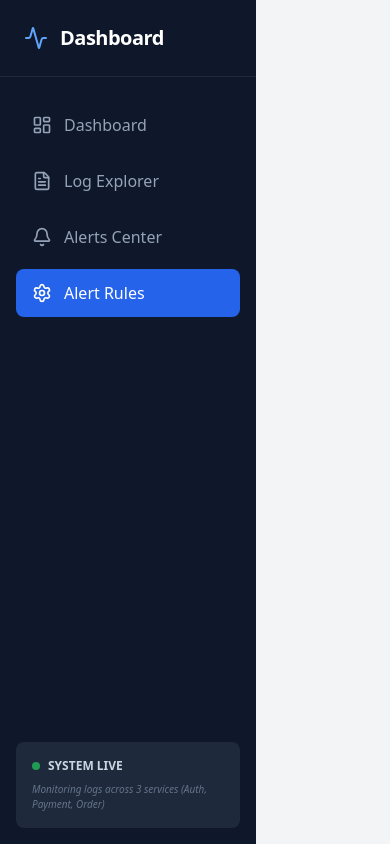
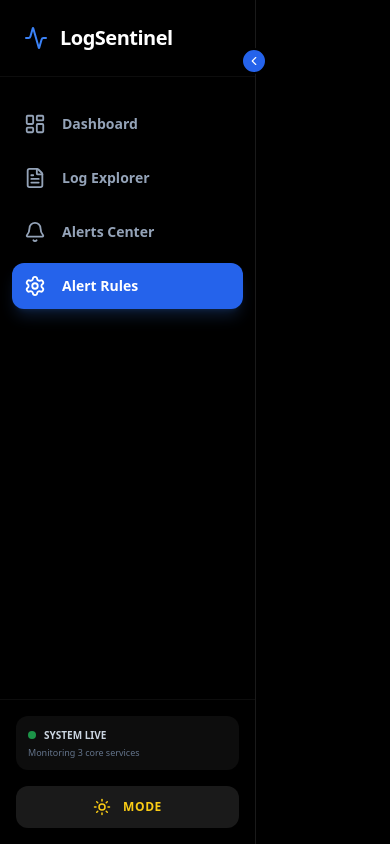
Before and after one commit to hiralkjain/Group10_NT, a React (Vite) app in the folder frontend/: page /rules in a window 390 px wide. Built offline with nearby package versions, Linux system fonts and the light colour scheme.

Commit message:
make dashboard page responsive and support dark mode

```diff
--- a/frontend/package.json
+++ b/frontend/package.json
@@ -10,10 +10,7 @@
   },
   "dependencies": {
     "axios": "^1.13.5",
-<<<<<<< HEAD
     "framer-motion": "^12.34.3",
-=======
->>>>>>> a83c2ae47578322a3bf8a94042c681abe497d5c2
     "lucide-react": "^0.575.0",
     "react": "^18.2.0",
     "react-dom": "^18.2.0",
--- a/frontend/src/App.tsx
+++ b/frontend/src/App.tsx
@@ -3,7 +3,7 @@ import Layout from "./components/Layout";
 import Dashboard from "./pages/Dashboard";
 import LogFiltersPage from "./pages/LogFiltersPage";
 // You will need to create these components based on the Problem Statement
-// import AlertsCenter from "./pages/AlertsCenter";
+import AlertsCenter from "./pages/AlertDashboard";
 import { LogProvider } from "./context/LogContext";
 
 function App() {
@@ -14,7 +14,7 @@ function App() {
           <Route path="/" element={<Dashboard />} />
           <Route path="/filters" element={<LogFiltersPage />} />
           {/* Requirement #4: Displaying alerts and why they fired */}
-          {/* <Route path="/alerts" element={<AlertsCenter />} /> */}
+          <Route path="/alerts" element={<AlertsCenter />} />
         </Routes>
       </Layout>
     </LogProvider>
--- a/frontend/src/components/Layout.tsx
+++ b/frontend/src/components/Layout.tsx
@@ -7,7 +7,7 @@ interface LayoutProps {
 
 export default function Layout({ children }: LayoutProps) {
   return (
-    <div className="flex h-screen bg-gray-100 overflow-hidden">
+    <div className="flex h-screen bg-gray-100 dark:bg-black overflow-hidden">
           <Sidebar />
 
       <main className="flex-1 overflow-y-auto relative focus:outline-none">
--- a/frontend/src/components/Sidebar.tsx
+++ b/frontend/src/components/Sidebar.tsx
@@ -1,6 +1,16 @@
-import React from "react";
+import React, { useState } from "react";
 import { Link, useLocation } from "react-router-dom";
-import { LayoutDashboard, FileText, Bell, Settings, Activity } from "lucide-react";
+import {
+  LayoutDashboard,
+  FileText,
+  Bell,
+  Settings,
+  Activity,
+  ChevronLeft,
+  ChevronRight,
+  Sun,
+  Moon
+} from "lucide-react";
 
 const menuItems = [
   { name: "Dashboard", path: "/", icon: LayoutDashboard },
@@ -11,42 +21,115 @@ const menuItems = [
 
 export default function Sidebar() {
   const location = useLocation();
+  const [isCollapsed, setIsCollapsed] = useState(false);
+  const [theme, setTheme] = useState("dark"); // Defaulting to dark
+
+  const toggleCollapse = () => setIsCollapsed(!isCollapsed);
+  const toggleTheme = () => {
+    const newTheme = theme === "dark" ? "light" : "dark";
+    setTheme(newTheme);
+    // Logic to update the HTML tag for global Tailwind dark mode
+    if (newTheme === "dark") {
+      document.documentElement.classList.add("dark");
+    } else {
+      document.documentElement.classList.remove("dark");
+    }
+  };
 
   return (
-    <div className="w-64 bg-slate-900 text-white flex flex-col">
-      <div className="p-6 flex items-center gap-3 border-b border-slate-800">
-        <Activity className="text-blue-400" />
-        <span className="text-xl font-bold tracking-tight">Dashboard</span>
+    <div
+      className={`relative flex flex-col transition-all duration-300 ease-in-out border-r ${
+        isCollapsed ? "w-20" : "w-64"
+      } h-screen shadow-xl ${
+        theme === "dark"
+          ? "bg-black text-white border-white/10"
+          : "bg-white text-slate-900 border-slate-200"
+      }`}
+    >
+      {/* Collapse Toggle Button */}
+      <button
+        onClick={toggleCollapse}
+        className={`absolute -right-3 top-12 rounded-full p-1 border-2 hover:scale-110 transition-transform z-50 ${
+          theme === "dark"
+            ? "bg-blue-600 border-black text-white"
+            : "bg-blue-600 border-white text-white"
+        }`}
+      >
+        {isCollapsed ? <ChevronRight size={14} /> : <ChevronLeft size={14} />}
+      </button>
+
+      {/* Header / Logo */}
+      <div className={`p-6 flex items-center gap-3 border-b overflow-hidden whitespace-nowrap ${
+        theme === "dark" ? "border-white/5" : "border-slate-100"
+      }`}>
+        <Activity className="text-blue-500 shrink-0" />
+        {!isCollapsed && (
+          <span className="text-xl font-black tracking-tight animate-in fade-in duration-500">
+            LogSentinel
+          </span>
+        )}
       </div>
 
-      <nav className="mt-6 flex-1 px-4 space-y-2">
+      {/* Navigation */}
+      <nav className="mt-6 flex-1 px-3 space-y-2">
         {menuItems.map((item) => {
           const isActive = location.pathname === item.path;
           return (
             <Link
               key={item.path}
               to={item.path}
-              className={`flex items-center gap-3 px-4 py-3 rounded-lg transition-colors ${
+              title={isCollapsed ? item.name : ""}
+              className={`flex items-center gap-4 px-3 py-3 rounded-xl transition-all ${
                 isActive
-                  ? "bg-blue-600 text-white"
-                  : "text-slate-400 hover:bg-slate-800 hover:text-white"
+                  ? "bg-blue-600 text-white shadow-lg shadow-blue-500/20"
+                  : theme === "dark"
+                    ? "text-slate-400 hover:bg-white/5 hover:text-white"
+                    : "text-slate-500 hover:bg-slate-100 hover:text-slate-900"
               }`}
             >
-              <item.icon size={20} />
-              <span className="font-medium">{item.name}</span>
+              <item.icon size={22} className="shrink-0" />
+              {!isCollapsed && (
+                <span className="font-semibold text-sm animate-in fade-in slide-in-from-left-2 duration-300">
+                  {item.name}
+                </span>
+              )}
             </Link>
           );
         })}
       </nav>
 
-      <div className="p-4 bg-slate-800 m-4 rounded-lg">
-        <div className="flex items-center gap-2 mb-2">
-          <div className="w-2 h-2 bg-green-500 rounded-full animate-pulse"></div>
-          <span className="text-xs text-slate-300 uppercase font-bold">System Live</span>
-        </div>
-        <p className="text-[10px] text-slate-500 italic">
-          Monitoring logs across 3 services (Auth, Payment, Order)
-        </p>
+      {/* Footer Actions */}
+      <div className={`p-4 border-t space-y-4 ${
+        theme === "dark" ? "border-white/5" : "border-slate-100"
+      }`}>
+        {!isCollapsed && (
+          <div className={`p-3 rounded-xl animate-in fade-in zoom-in-95 duration-300 ${
+            theme === "dark" ? "bg-white/5" : "bg-slate-50"
+          }`}>
+            <div className="flex items-center gap-2 mb-1">
+              <div className="w-2 h-2 bg-green-500 rounded-full animate-pulse"></div>
+              <span className={`text-[10px] uppercase font-black ${
+                theme === "dark" ? "text-slate-300" : "text-slate-500"
+              }`}>System Live</span>
+            </div>
+            <p className="text-[9px] text-slate-500 leading-tight">
+              Monitoring 3 core services
+            </p>
+          </div>
+        )}
+
+        {/* Theme Toggle */}
+        <button
+          onClick={toggleTheme}
+          className={`w-full flex items-center justify-center gap-3 p-3 rounded-xl transition-all ${
+            theme === "dark"
+              ? "bg-white/10 text-yellow-400 hover:bg-white/20"
+              : "bg-slate-900 text-white hover:bg-slate-800"
+          }`}
+        >
+          {theme === "dark" ? <Sun size={18} /> : <Moon size={18} />}
+          {!isCollapsed && <span className="text-xs font-bold uppercase tracking-wider">Mode</span>}
+        </button>
       </div>
     </div>
   );
--- a/frontend/src/pages/AlertDashboard.tsx
+++ b/frontend/src/pages/AlertDashboard.tsx
@@ -10,8 +10,6 @@ export default function AlertsDashboard() {
       bg-gray-50 dark:bg-gray-950
     "
     >
-      <Sidebar />
-
       <div className="flex-1 p-8">
         <h1
           className="text-3xl font-bold mb-8
```
Also changed, not shown: frontend/src/pages/Dashboard.tsx (+109 -207 lines), 1 other file (tests, documents, lock files or other folders).
